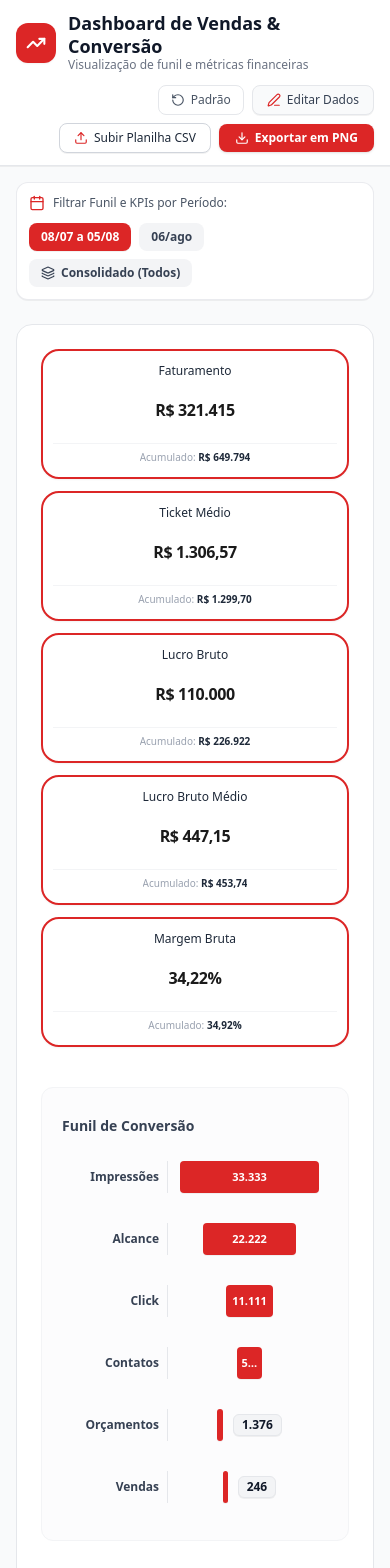
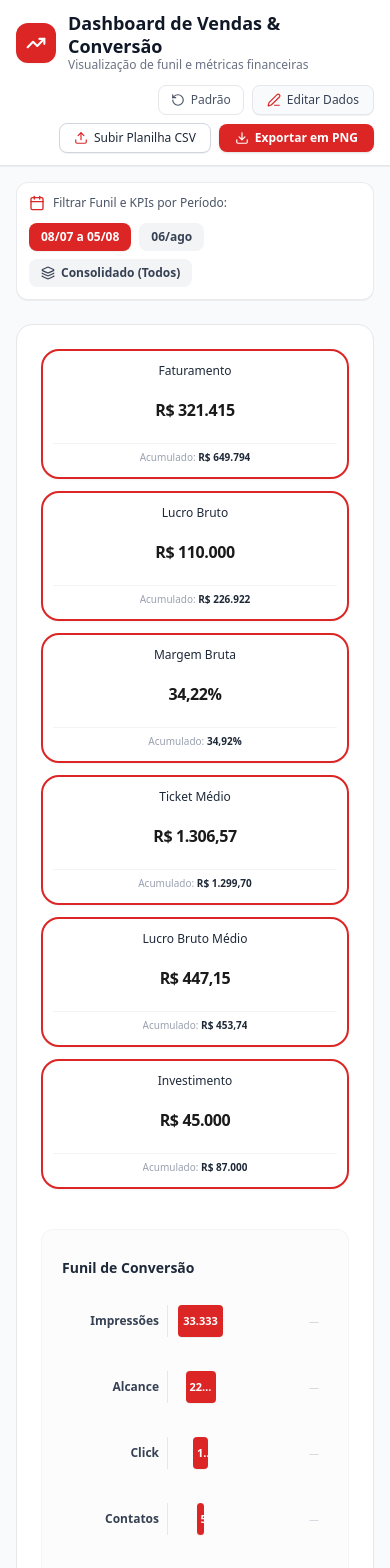
Before and after one commit to dpaschoalsm/Dashboard-DPaschoal, a React (Vite) app: page / in a window 390 px wide. Shown: the top 1568 px of the page. Built offline with nearby package versions, Linux system fonts and the light colour scheme.

Commit message:
feat: add investment data tracking
Introduce 'investimento' field to periodic data, update CSV parser to include it, and prepare the funnel chart component to support comparative analysis.

```diff
--- a/src/App.tsx
+++ b/src/App.tsx
@@ -35,6 +35,7 @@ export default function App() {
   let currentVendas = 0;
   let currentFaturamento = 0;
   let currentLucroBruto = 0;
+  let currentInvestimento = 0;
   let currentTicketMedio = 0;
   let currentLucroBrutoMedio = 0;
   let currentMargemBruta = 0;
@@ -42,6 +43,7 @@ export default function App() {
   // Calculate overall accumulated totals across ALL days/periods
   const totalAccFaturamento = periods.reduce((acc, p) => acc + p.faturamento, 0);
   const totalAccLucroBruto = periods.reduce((acc, p) => acc + p.lucroBruto, 0);
+  const totalAccInvestimento = periods.reduce((acc, p) => acc + (p.investimento ?? 0), 0);
   const totalAccVendas = periods.reduce((acc, p) => acc + p.vendas, 0);
 
   const totalAccTicketMedio = periods.length > 0
@@ -62,11 +64,20 @@ export default function App() {
 
   // Variation vs previous period
   let changeFaturamento: number | null = null;
+  let changeInvestimento: number | null = null;
   let changeTicketMedio: number | null = null;
   let changeLucroBruto: number | null = null;
   let changeLucroBrutoMedio: number | null = null;
   let changeMargemBruta: number | null = null;
   let compLabel = 'vs. ant.';
+  let funnelPreviousCounts: {
+    impressoes?: number | null;
+    alcance?: number | null;
+    click?: number | null;
+    contatos?: number | null;
+    orcamentos?: number | null;
+    vendas?: number | null;
+  } | null = null;
 
   if (isConsolidated) {
     currentImpressoes = periods.reduce((acc, p) => acc + p.impressoes, 0);
@@ -77,6 +88,7 @@ export default function App() {
     currentVendas = periods.reduce((acc, p) => acc + p.vendas, 0);
     currentFaturamento = totalAccFaturamento;
     currentLucroBruto = totalAccLucroBruto;
+    currentInvestimento = totalAccInvestimento;
     currentTicketMedio = totalAccTicketMedio;
     currentLucroBrutoMedio = totalAccLucroBrutoMedio;
     currentMargemBruta = totalAccMargemBruta;
@@ -96,11 +108,24 @@ export default function App() {
       let prevMB = prev.margemBruta ?? (prev.faturamento > 0 ? (prev.lucroBruto / prev.faturamento) * 100 : 0);
       if (Math.abs(prevMB) <= 1.0 && prevMB !== 0) prevMB *= 100;
 
+      const lastInv = last.investimento ?? 0;
+      const prevInv = prev.investimento ?? 0;
+
       changeFaturamento = prev.faturamento > 0 ? ((last.faturamento - prev.faturamento) / prev.faturamento) * 100 : 0;
+      changeInvestimento = prevInv > 0 ? ((lastInv - prevInv) / prevInv) * 100 : (lastInv > 0 ? 100 : 0);
       changeTicketMedio = prevTM > 0 ? ((lastTM - prevTM) / prevTM) * 100 : 0;
       changeLucroBruto = prev.lucroBruto > 0 ? ((last.lucroBruto - prev.lucroBruto) / prev.lucroBruto) * 100 : 0;
       changeLucroBrutoMedio = prevLBM > 0 ? ((lastLBM - prevLBM) / prevLBM) * 100 : 0;
       changeMargemBruta = prevMB > 0 ? ((lastMB - prevMB) / prevMB) * 100 : 0;
+
+      funnelPreviousCounts = {
+        impressoes: prev.impressoes,
+        alcance: prev.alcance,
+        click: prev.click,
+        contatos: prev.contatos,
+        orcamentos: prev.orcamentos,
+        vendas: prev.vendas,
+      };
     }
   } else {
     const activeIdx = periods.findIndex((p) => p.id === selectedPeriodId);
@@ -114,6 +139,7 @@ export default function App() {
     currentVendas = activePeriod.vendas;
     currentFaturamento = activePeriod.faturamento;
     currentLucroBruto = activePeriod.lucroBruto;
+    currentInvestimento = activePeriod.investimento ?? 0;
 
     currentTicketMedio = activePeriod.ticketMedio ?? (currentVendas > 0 ? currentFaturamento / currentVendas : 0);
     currentLucroBrutoMedio = activePeriod.lucroBrutoMedio ?? (currentVendas > 0 ? currentLucroBruto / currentVendas : 0);
@@ -127,11 +153,23 @@ export default function App() {
       let prevMB = prevPeriod.margemBruta ?? (prevPeriod.faturamento > 0 ? (prevPeriod.lucroBruto / prevPeriod.faturamento) * 100 : 0);
       if (Math.abs(prevMB) <= 1.0 && prevMB !== 0) prevMB *= 100;
 
+      const prevInv = prevPeriod.investimento ?? 0;
+
       changeFaturamento = prevPeriod.faturamento > 0 ? ((currentFaturamento - prevPeriod.faturamento) / prevPeriod.faturamento) * 100 : 0;
+      changeInvestimento = prevInv > 0 ? ((currentInvestimento - prevInv) / prevInv) * 100 : (currentInvestimento > 0 ? 100 : 0);
       changeTicketMedio = prevTM > 0 ? ((currentTicketMedio - prevTM) / prevTM) * 100 : 0;
       changeLucroBruto = prevPeriod.lucroBruto > 0 ? ((currentLucroBruto - prevPeriod.lucroBruto) / prevPeriod.lucroBruto) * 100 : 0;
       changeLucroBrutoMedio = prevLBM > 0 ? ((currentLucroBrutoMedio - prevLBM) / prevLBM) * 100 : 0;
       changeMargemBruta = prevMB > 0 ? ((currentMargemBruta - prevMB) / prevMB) * 100 : 0;
+
+      funnelPreviousCounts = {
+        impressoes: prevPeriod.impressoes,
+        alcance: prevPeriod.alcance,
+        click: prevPeriod.click,
+        contatos: prevPeriod.contatos,
+        orcamentos: prevPeriod.orcamentos,
+        vendas: prevPeriod.vendas,
+      };
     }
   }
 
@@ -188,13 +226,27 @@ export default function App() {
           ref={dashboardRef}
           className="bg-white p-6 sm:p-8 rounded-2xl border border-gray-200 shadow-2xs space-y-8"
         >
-          {/* Top Row: 5 Pill Metric Cards */}
-          <div className="grid grid-cols-1 sm:grid-cols-2 lg:grid-cols-5 gap-3 sm:gap-4">
+          {/* Top Row: 6 Pill Metric Cards */}
+          <div className="grid grid-cols-1 sm:grid-cols-2 md:grid-cols-3 lg:grid-cols-6 gap-3 sm:gap-4">
             <MetricCard
               label="Faturamento"
               value={formatCurrency(currentFaturamento)}
               accumulatedValue={formatCurrency(totalAccFaturamento)}
               changePercent={changeFaturamento}
+              comparisonLabel={compLabel}
+            />
+            <MetricCard
+              label="Lucro Bruto"
+              value={formatCurrency(currentLucroBruto)}
+              accumulatedValue={formatCurrency(totalAccLucroBruto)}
+              changePercent={changeLucroBruto}
+              comparisonLabel={compLabel}
+            />
+            <MetricCard
+              label="Margem Bruta"
+              value={formatPercent(currentMargemBruta)}
+              accumulatedValue={formatPercent(totalAccMargemBruta)}
+              changePercent={changeMargemBruta}
               comparisonLabel={compLabel}
             />
             <MetricCard
@@ -205,13 +257,6 @@ export default function App() {
               comparisonLabel={compLabel}
             />
             <MetricCard
-              label="Lucro Bruto"
-              value={formatCurrency(currentLucroBruto)}
-              accumulatedValue={formatCurrency(totalAccLucroBruto)}
-              changePercent={changeLucroBruto}
-              comparisonLabel={compLabel}
-            />
-            <MetricCard
               label="Lucro Bruto Médio"
               value={formatCurrency(currentLucroBrutoMedio)}
               accumulatedValue={formatCurrency(totalAccLucroBrutoMedio)}
@@ -219,17 +264,17 @@ export default function App() {
               comparisonLabel={compLabel}
             />
             <MetricCard
-              label="Margem Bruta"
-              value={formatPercent(currentMargemBruta)}
-              accumulatedValue={formatPercent(totalAccMargemBruta)}
-              changePercent={changeMargemBruta}
+              label="Investimento"
+              value={formatCurrency(currentInvestimento)}
+              accumulatedValue={formatCurrency(totalAccInvestimento)}
+              changePercent={changeInvestimento}
               comparisonLabel={compLabel}
             />
           </div>
 
           {/* Middle Row: Funnel (Left) & Financial Combo Chart (Right) */}
           <div className="grid grid-cols-1 lg:grid-cols-2 gap-8 items-stretch pt-2">
-            {/* Left: Funnel Chart with 6 stages */}
+            {/* Left: Funnel Chart with 6 stages & daily variation comparison */}
             <div className="bg-gray-50/50 p-5 rounded-xl border border-gray-100 flex flex-col justify-center">
               <FunnelChart
                 impressoes={currentImpressoes}
@@ -238,6 +283,8 @@ export default function App() {
                 contatos={currentContatos}
                 orcamentos={currentOrcamentos}
                 vendas={currentVendas}
+                previousCounts={funnelPreviousCounts}
+                comparisonLabel={compLabel}
               />
             </div>
 
--- a/src/components/CsvUploaderModal.tsx
+++ b/src/components/CsvUploaderModal.tsx
@@ -181,13 +181,14 @@ export const CsvUploaderModal: React.FC<CsvUploaderModalProps> = ({
                   <div className="font-bold text-[#DC2626] mb-2 text-sm border-b pb-1">
                     {period.data}
                   </div>
-                  <div className="grid grid-cols-2 sm:grid-cols-4 gap-2">
+                  <div className="grid grid-cols-2 sm:grid-cols-3 gap-2">
                     <div><span className="text-gray-400 block">Impressões:</span> <span className="font-semibold">{formatNumber(period.impressoes)}</span></div>
                     <div><span className="text-gray-400 block">Alcance:</span> <span className="font-semibold">{formatNumber(period.alcance)}</span></div>
                     <div><span className="text-gray-400 block">Click:</span> <span className="font-semibold">{formatNumber(period.click)}</span></div>
                     <div><span className="text-gray-400 block">Contatos:</span> <span className="font-semibold">{formatNumber(period.contatos)}</span></div>
                     <div><span className="text-gray-400 block">Orçamentos:</span> <span className="font-semibold">{formatNumber(period.orcamentos)}</span></div>
                     <div><span className="text-gray-400 block">Vendas:</span> <span className="font-semibold">{formatNumber(period.vendas)}</span></div>
+                    <div><span className="text-gray-400 block">Investimento:</span> <span className="font-semibold text-purple-600">{formatCurrency(period.investimento ?? 0)}</span></div>
                     <div><span className="text-gray-400 block">Faturamento:</span> <span className="font-semibold text-emerald-600">{formatCurrency(period.faturamento)}</span></div>
                     <div><span className="text-gray-400 block">Lucro Bruto:</span> <span className="font-semibold text-blue-600">{formatCurrency(period.lucroBruto)}</span></div>
                   </div>
--- a/src/components/FunnelChart.tsx
+++ b/src/components/FunnelChart.tsx
@@ -1,5 +1,15 @@
 import React, { useState } from 'react';
 import { formatNumber, formatPercent } from '../utils/formatters';
+import { TrendingUp, TrendingDown, Minus } from 'lucide-react';
+
+export interface PreviousStageCounts {
+  impressoes?: number | null;
+  alcance?: number | null;
+  click?: number | null;
+  contatos?: number | null;
+  orcamentos?: number | null;
+  vendas?: number | null;
+}
 
 interface FunnelChartProps {
   impressoes: number;
@@ -8,6 +18,8 @@ interface FunnelChartProps {
   contatos: number;
   orcamentos: number;
   vendas: number;
+  previousCounts?: PreviousStageCounts | null;
+  comparisonLabel?: string;
 }
 
 export const FunnelChart: React.FC<FunnelChartProps> = ({
@@ -17,74 +29,122 @@ export const FunnelChart: React.FC<FunnelChartProps> = ({
   contatos,
   orcamentos,
   vendas,
+  previousCounts,
+  comparisonLabel = 'vs. ant.',
 }) => {
   const [hoveredIndex, setHoveredIndex] = useState<number | null>(null);
 
   const maxValue = Math.max(impressoes, alcance, click, contatos, orcamentos, vendas, 1);
 
   const stages = [
-    { name: 'Impressões', count: impressoes },
-    { name: 'Alcance', count: alcance },
-    { name: 'Click', count: click },
-    { name: 'Contatos', count: contatos },
-    { name: 'Orçamentos', count: orcamentos },
-    { name: 'Vendas', count: vendas },
+    {
+      name: 'Impressões',
+      count: impressoes,
+      prevCount: previousCounts?.impressoes,
+    },
+    {
+      name: 'Alcance',
+      count: alcance,
+      prevCount: previousCounts?.alcance,
+    },
+    {
+      name: 'Click',
+      count: click,
+      prevCount: previousCounts?.click,
+    },
+    {
+      name: 'Contatos',
+      count: contatos,
+      prevCount: previousCounts?.contatos,
+    },
+    {
+      name: 'Orçamentos',
+      count: orcamentos,
+      prevCount: previousCounts?.orcamentos,
+    },
+    {
+      name: 'Vendas',
+      count: vendas,
+      prevCount: previousCounts?.vendas,
+    },
   ];
 
-  const getStageTooltipText = (idx: number, count: number) => {
+  const getStageChange = (count: number, prevCount?: number | null): number | null => {
+    if (prevCount === undefined || prevCount === null) return null;
+    if (prevCount === 0) return count > 0 ? 100 : 0;
+    return ((count - prevCount) / prevCount) * 100;
+  };
+
+  const getStageTooltipText = (idx: number, count: number, prevCount?: number | null) => {
+    const change = getStageChange(count, prevCount);
+
     if (idx === 0) {
       return {
         mainInfo: 'Topo do Funil',
         detail: 'Volume total de exibição dos anúncios',
+        change,
       };
     }
 
     const prevStage = stages[idx - 1];
-    const prevCount = prevStage.count;
-    const convRate = prevCount > 0 ? (count / prevCount) * 100 : 0;
+    const prevStageCount = prevStage.count;
+    const convRate = prevStageCount > 0 ? (count / prevStageCount) * 100 : 0;
 
     switch (idx) {
       case 1: // Alcance
         return {
           mainInfo: `${formatPercent(convRate)} de aproveitamento das impressões`,
           detail: 'Proporção de pessoas únicas alcançadas',
+          change,
         };
       case 2: // Click
         return {
           mainInfo: `${formatPercent(convRate)} de taxa de clique (CTR)`,
           detail: 'Percentual de pessoas alcançadas que clicaram',
+          change,
         };
       case 3: // Contatos
         return {
           mainInfo: `${formatPercent(convRate)} dos cliques viraram contatos`,
           detail: 'Conversão de visitantes para início de conversa',
+          change,
         };
       case 4: // Orçamentos
         return {
           mainInfo: `${formatPercent(convRate)} dos contatos pediram orçamento`,
           detail: 'Conversão de contatos em orçamentos gerados',
+          change,
         };
       case 5: { // Vendas
         const finalConv = contatos > 0 ? (count / contatos) * 100 : 0;
         return {
           mainInfo: `${formatPercent(convRate)} dos orçamentos viraram vendas`,
           detail: `Taxa final de fechamento: ${formatPercent(finalConv)} dos contatos fecharam negócio`,
+          change,
         };
       }
       default:
         return {
           mainInfo: `${formatPercent(convRate)} de conversão`,
           detail: `Relação com a etapa de ${prevStage.name}`,
+          change,
         };
     }
   };
 
   return (
     <div className="w-full flex flex-col justify-center py-2 h-full relative">
-      <div className="flex items-center justify-between mb-4">
-        <h3 className="text-sm font-semibold text-gray-700">
-          Funil de Conversão
-        </h3>
+      <div className="flex items-center justify-between mb-4 flex-wrap gap-2">
+        <div className="flex items-center gap-2">
+          <h3 className="text-sm font-semibold text-gray-800">
+            Funil de Conversão
+          </h3>
+          {previousCounts && (
+            <span className="text-[10px] font-semibold bg-red-50 text-[#DC2626] px-2 py-0.5 rounded-md border border-red-200">
+              Variação {comparisonLabel}
+            </span>
+          )}
+        </div>
         <span className="text-[11px] text-gray-400 font-medium hidden sm:inline-block">
           Passe o mouse sobre as etapas para detalhes
         </span>
@@ -99,14 +159,18 @@ export const FunnelChart: React.FC<FunnelChartProps> = ({
 
           const isHovered = hoveredIndex === idx;
           const isNarrow = rawPct < 14;
-          const tooltip = getStageTooltipText(idx, stage.count);
+          const tooltip = getStageTooltipText(idx, stage.count, stage.prevCount);
+          const change = getStageChange(stage.count, stage.prevCount);
+
+          const isPositive = change !== null && change > 0;
+          const isNegative = change !== null && change < 0;
 
           return (
             <div
               key={stage.name}
               onMouseEnter={() => setHoveredIndex(idx)}
               onMouseLeave={() => setHoveredIndex(null)}
-              className={`relative flex items-center w-full min-h-[40px] px-2 py-1 rounded-xl transition-all duration-150 cursor-pointer ${
+              className={`relative flex items-center w-full min-h-[44px] px-2 py-1.5 rounded-xl transition-all duration-150 cursor-pointer ${
                 isHovered ? 'bg-red-50/70 border border-red-200/80 shadow-2xs' : 'border border-transparent'
               }`}
             >
@@ -116,7 +180,7 @@ export const FunnelChart: React.FC<FunnelChartProps> = ({
               </div>
 
               {/* Divider line */}
-              <div className="w-[1px] h-8 bg-gray-200 mr-3 shrink-0" />
+              <div className="w-[1px] h-8 bg-gray-200 mr-2.5 shrink-0" />
 
               {/* Funnel Bar Container */}
               <div className="flex-1 flex justify-center items-center relative py-1">
@@ -139,22 +203,59 @@ export const FunnelChart: React.FC<FunnelChartProps> = ({
 
                 {/* If bar is narrow (like Orçamentos / Vendas), show number on right side of bar */}
                 {isNarrow && (
-                  <span className="ml-2.5 text-xs font-bold text-gray-900 bg-gray-100 px-2 py-0.5 rounded-md border border-gray-200 shrink-0 whitespace-nowrap shadow-2xs">
+                  <span className="ml-2 text-xs font-bold text-gray-900 bg-gray-100 px-2 py-0.5 rounded-md border border-gray-200 shrink-0 whitespace-nowrap shadow-2xs">
                     {formatNumber(stage.count)}
                   </span>
                 )}
               </div>
 
+              {/* Variation vs previous day badge on right */}
+              <div className="w-24 sm:w-28 pl-2 flex justify-end items-center shrink-0">
+                {change !== null ? (
+                  <div
+                    className={`inline-flex items-center gap-0.5 px-1.5 sm:px-2 py-0.5 rounded-full font-bold text-[10px] whitespace-nowrap shadow-2xs transition-transform ${
+                      isPositive
+                        ? 'bg-emerald-50 text-emerald-700 border border-emerald-200'
+                        : isNegative
+                        ? 'bg-rose-50 text-rose-700 border border-rose-200'
+                        : 'bg-gray-100 text-gray-600 border border-gray-200'
+                    }`}
+                    title={stage.prevCount !== undefined && stage.prevCount !== null ? `Anterior: ${formatNumber(stage.prevCount)}` : ''}
+                  >
+                    {isPositive && <TrendingUp className="w-3 h-3 stroke-[2.5]" />}
+                    {isNegative && <TrendingDown className="w-3 h-3 stroke-[2.5]" />}
+                    {!isPositive && !isNegative && <Minus className="w-3 h-3" />}
+                    <span>
+                      {isPositive ? '+' : ''}
+                      {change.toFixed(1).replace('.', ',')}%
+                    </span>
+                  </div>
+                ) : (
+                  <span className="text-[10px] text-gray-300 font-medium select-none">—</span>
+                )}
+              </div>
+
               {/* Hover Tooltip Popup */}
               {isHovered && (
-                <div className="absolute left-1/2 -top-16 -translate-x-1/2 z-30 bg-gray-900 text-white p-2.5 rounded-xl shadow-xl text-xs whitespace-nowrap pointer-events-none animate-in fade-in zoom-in-95 duration-150 border border-gray-700 min-w-[220px]">
+                <div className="absolute left-1/2 -top-20 -translate-x-1/2 z-30 bg-gray-900 text-white p-2.5 rounded-xl shadow-xl text-xs whitespace-nowrap pointer-events-none animate-in fade-in zoom-in-95 duration-150 border border-gray-700 min-w-[240px]">
                   <div className="font-bold text-red-400 mb-1 border-b border-gray-700/80 pb-1 flex items-center justify-between gap-3">
                     <span>{stage.name}</span>
                     <span className="text-white font-extrabold">{formatNumber(stage.count)}</span>
                   </div>
-                  <div className="space-y-0.5 text-[11px]">
+                  <div className="space-y-1 text-[11px]">
                     <div className="font-semibold text-emerald-400">{tooltip.mainInfo}</div>
                     <div className="text-gray-300 text-[10px]">{tooltip.detail}</div>
+
+                    {stage.prevCount !== undefined && stage.prevCount !== null && (
+                      <div className="pt-1 border-t border-gray-800 flex items-center justify-between text-[10px] text-gray-400">
+                        <span>Anterior ({comparisonLabel}): <strong className="text-gray-200">{formatNumber(stage.prevCount)}</strong></span>
+                        {change !== null && (
+                          <span className={`font-bold ${isPositive ? 'text-emerald-400' : isNegative ? 'text-rose-400' : 'text-gray-300'}`}>
+                            {isPositive ? '+' : ''}{change.toFixed(2).replace('.', ',')}%
+                          </span>
+                        )}
+                      </div>
+                    )}
                   </div>
                   {/* Tooltip arrow */}
                   <div className="absolute left-1/2 -bottom-1 -translate-x-1/2 w-2 h-2 bg-gray-900 rotate-45 border-r border-b border-gray-700" />
--- a/src/components/ManualDataEditorModal.tsx
+++ b/src/components/ManualDataEditorModal.tsx
@@ -52,6 +52,7 @@ export const ManualDataEditorModal: React.FC<ManualDataEditorModalProps> = ({
       vendas: 100,
       faturamento: 150000,
       lucroBruto: 50000,
+      investimento: 25000,
     };
     setEditedPeriods((prev) => [...prev, newPeriod]);
     setSelectedIdx(editedPeriods.length);
@@ -218,6 +219,19 @@ export const ManualDataEditorModal: React.FC<ManualDataEditorModalProps> = ({
 
             <div className="col-span-1 sm:col-span-1">
               <label className="block text-xs font-semibold text-gray-700 mb-1">
+                Investimento (R$)
+              </label>
+              <input
+                type="number"
+                step="any"
+                value={current.investimento ?? 0}
+                onChange={(e) => handleFieldChange('investimento', e.target.value)}
+                className="w-full px-3 py-2 border border-gray-300 rounded-lg focus:ring-2 focus:ring-[#DC2626] outline-none text-sm font-semibold text-purple-700"
+              />
+            </div>
+
+            <div className="col-span-1 sm:col-span-1">
+              <label className="block text-xs font-semibold text-gray-700 mb-1">
                 Faturamento (R$)
               </label>
               <input
@@ -229,7 +243,7 @@ export const ManualDataEditorModal: React.FC<ManualDataEditorModalProps> = ({
               />
             </div>
 
-            <div className="col-span-1 sm:col-span-2">
+            <div className="col-span-1 sm:col-span-1">
               <label className="block text-xs font-semibold text-gray-700 mb-1">
                 Lucro Bruto (R$)
               </label>
--- a/src/types.ts
+++ b/src/types.ts
@@ -9,6 +9,7 @@ export interface PeriodData {
   vendas: number;
   faturamento: number;
   lucroBruto: number;
+  investimento?: number; // R$ Investment / Ads cost
 
   // Optional calculated/overridden fields
   contatoParaOrcamento?: number; // percentage e.g. 23.84
--- a/src/utils/csvParser.ts
+++ b/src/utils/csvParser.ts
@@ -15,6 +15,7 @@ export const DEFAULT_PERIODS: PeriodData[] = [
     vendas: 246,
     faturamento: 321415,
     lucroBruto: 110000,
+    investimento: 45000,
     contatoParaOrcamento: 23.84,
     orcamentoParaVenda: 17.88,
     contatoParaVenda: 4.26,
@@ -33,6 +34,7 @@ export const DEFAULT_PERIODS: PeriodData[] = [
     vendas: 254,
     faturamento: 328379,
     lucroBruto: 116922,
+    investimento: 42000,
     contatoParaOrcamento: 116.53,
     orcamentoParaVenda: 17.66,
     contatoParaVenda: 20.58,
@@ -192,6 +194,16 @@ export function parseMatrixToPeriods(rows: any[][]): PeriodData[] {
     colLucro = findColIndex((h) => h.includes('lucro') && !isRateHeader(h));
   }
 
+  // Investimento (Investment / Ads Spend)
+  let colInvestimento = findColIndex((h) =>
+    h === 'investimento' || h === 'investimentos' || h === 'investimento total' || h === 'valor investido' || h === 'gasto' || h === 'gastos' || h === 'custo' || h === 'spend' || h === 'ads'
+  );
+  if (colInvestimento === -1) {
+    colInvestimento = findColIndex((h) =>
+      (h.includes('invest') || h.includes('gasto') || h.includes('custo') || h.includes('spend') || h.includes('ads')) && !isRateHeader(h)
+    );
+  }
+
   const periods: PeriodData[] = [];
 
   for (let i = headerRowIndex + 1; i < rows.length; i++) {
@@ -212,6 +224,7 @@ export function parseMatrixToPeriods(rows: any[][]): PeriodData[] {
     const vendas = colVendas !== -1 ? parsePtBrNumber(row[colVendas]) : 0;
     const faturamento = colFaturamento !== -1 ? parsePtBrNumber(row[colFaturamento]) : 0;
     const lucroBruto = colLucro !== -1 ? parsePtBrNumber(row[colLucro]) : 0;
+    const investimento = colInvestimento !== -1 ? parsePtBrNumber(row[colInvestimento]) : 0;
 
     // Rates (if in Excel or computed)
     const contatoParaOrcamento = parsePercentageVal(
@@ -253,6 +266,7 @@ export function parseMatrixToPeriods(rows: any[][]): PeriodData[] {
       vendas,
       faturamento,
       lucroBruto,
+      investimento,
       contatoParaOrcamento,
       orcamentoParaVenda,
       contatoParaVenda,
@@ -302,7 +316,7 @@ export function parseExcelBuffer(buffer: ArrayBuffer): PeriodData[] {
 }
 
 export function generateSampleExcelCSV(): string {
-  return `Data;Impressões;Alcance;Click;Contatos;Orçamentos;Vendas;Faturamento;Lucro Bruto;Contato → Orçamento;Orçamento → Venda;Contato → Venda;Margem Bruta;Ticket médio por venda;Lucro bruto médio/venda
-08/07 a 05/08;33333;22222;11111;5.773;1.376;246;R$ 321.415;R$ 110.000;23,84%;17,88%;4,26%;34,22%;R$ 1.306,57;R$ 447,15
-06/ago;33333;22222;11111;1234;1438;254;R$ 328.379;R$ 116.922;116,53%;17,66%;20,58%;35,61%;R$ 1.292,83;R$ 460,32`;
+  return `Data;Impressões;Alcance;Click;Contatos;Orçamentos;Vendas;Faturamento;Lucro Bruto;Investimento;Contato → Orçamento;Orçamento → Venda;Contato → Venda;Margem Bruta;Ticket médio por venda;Lucro bruto médio/venda
+08/07 a 05/08;33333;22222;11111;5.773;1.376;246;R$ 321.415;R$ 110.000;R$ 45.000;23,84%;17,88%;4,26%;34,22%;R$ 1.306,57;R$ 447,15
+06/ago;33333;22222;11111;1234;1438;254;R$ 328.379;R$ 116.922;R$ 42.000;116,53%;17,66%;20,58%;35,61%;R$ 1.292,83;R$ 460,32`;
 }
```
